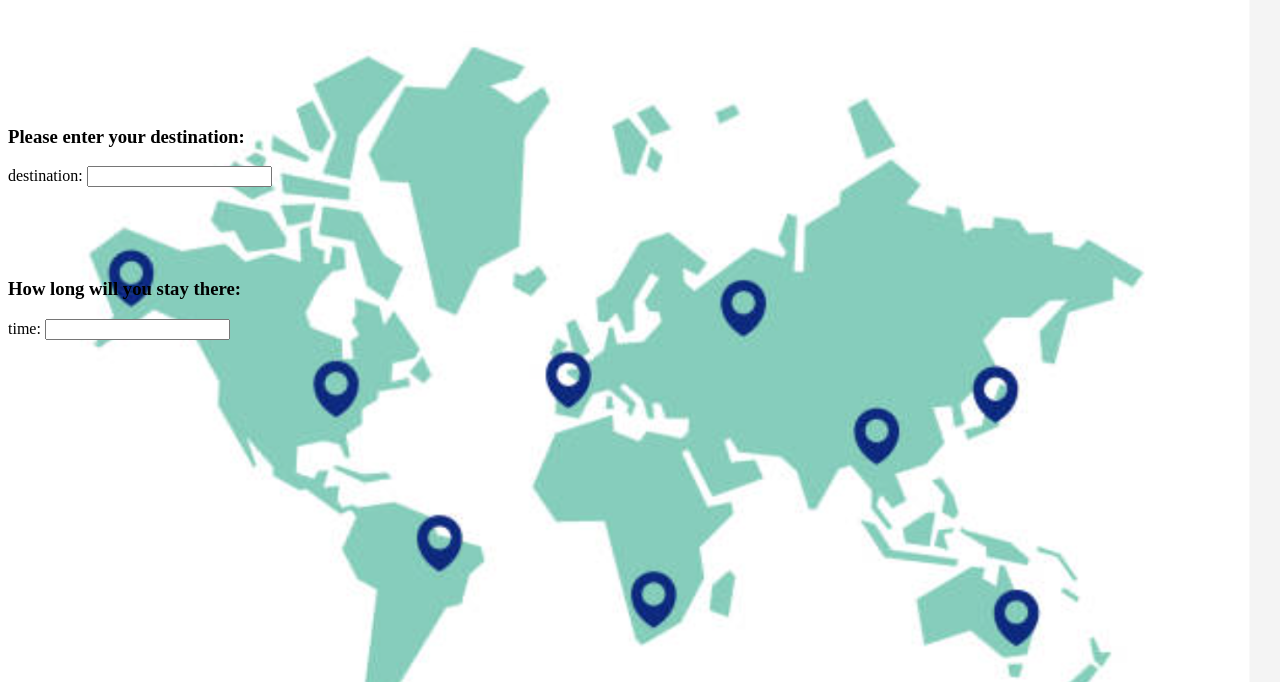
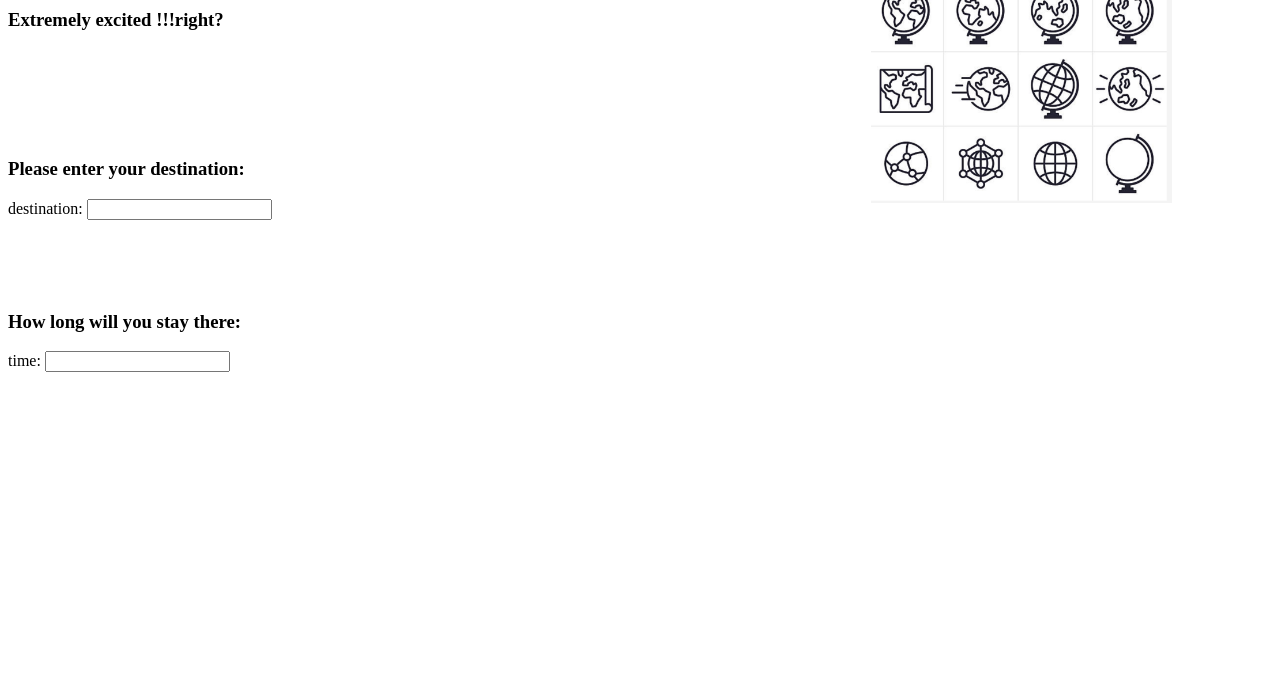
Before and after one commit to SeL033/IBA, a plain HTML site: page index.html in a window 1280 px wide. Shown: the part 118-800 px from the top of the page. Drawn offline with Linux system fonts and the light colour scheme.

Commit message:
Update index.html

```diff
--- a/index.html
+++ b/index.html
@@ -5,25 +5,16 @@
         <meta name="viewport" content="width=device-width, initial-scale=1 ">
         <title>Your Best Tour trip planning </title>
     </head>
-    <style type="text/css">
-		body{
-		    position:fixed;
-                    top: 0;
-                    left: 0;
-		    right: 10;
-		    width:100%;
-		    height:100%;
-                    min-width: 1000px;
-                    background: url(./mp.png);
-                    background-repeat: no-repeat;
-                    background-size: 80%;
-                    -webkit-background-size: cover;
-                    -o-background-size: cover;
-                    background-position: center 0;
-		}
+    <style>
+	  .float-right {
+          float: right;
+          margin-right: 100px;
+	}
 	</style>
+	<img src="earth.png" wdith="600" height="300" class="float-right">
         <h1>Your Best Tour trip planning</h1>
-         <h2>Hey~~ what do you wanna go?</h2>
+        <h2>Hey~~ what do you wanna go?</h2>
+	<h3>Extremely excited !!!right?</h3>
     </body>
     <p>
         <br><br><br><br><br><h3>Please enter your destination:</h3>
```
